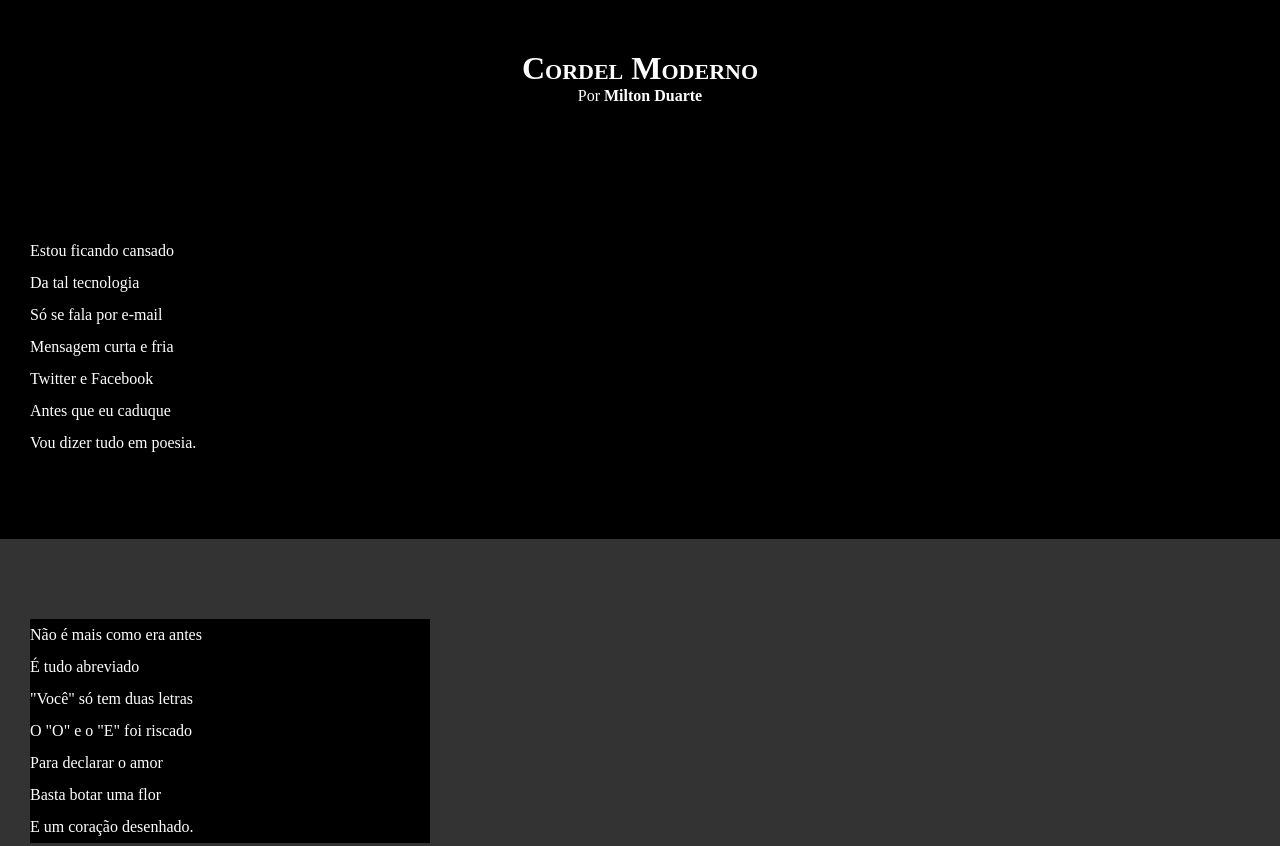
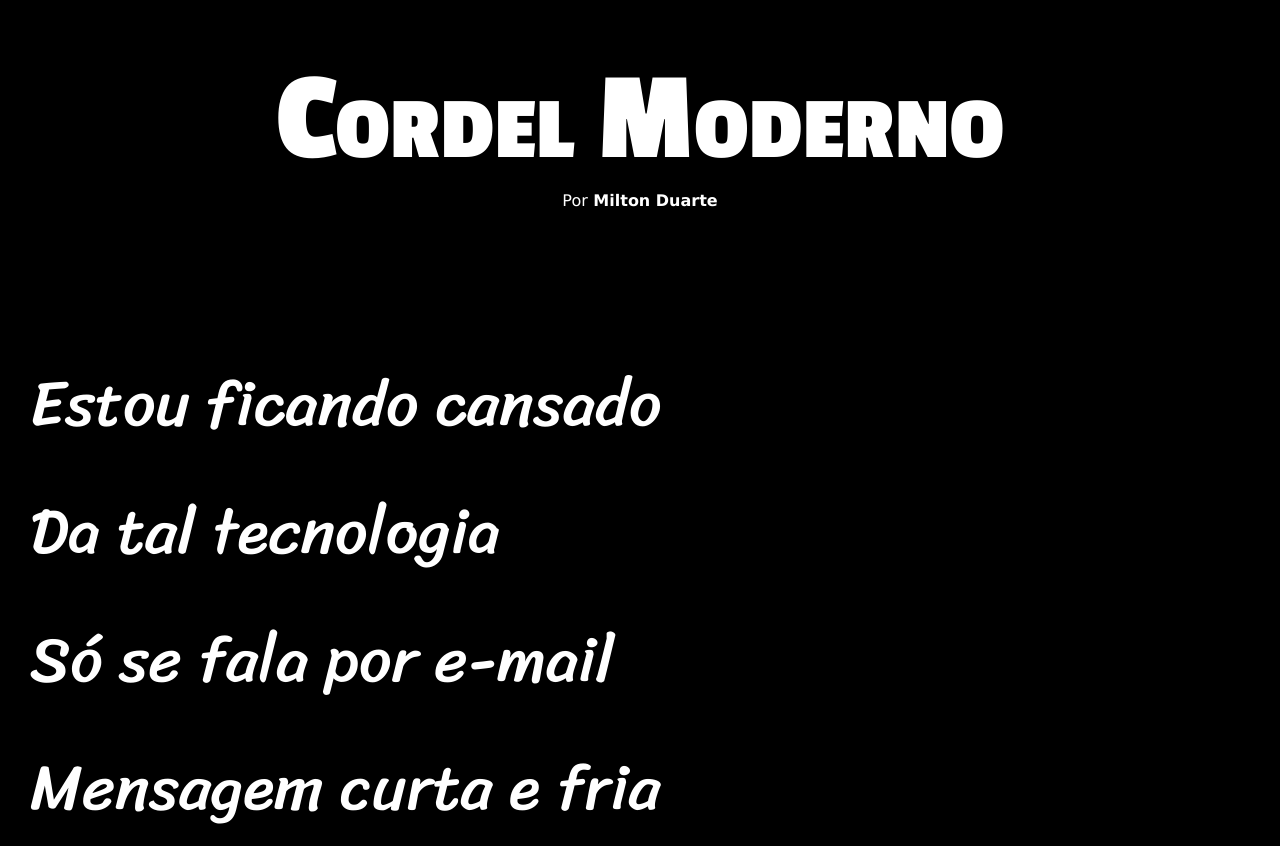
Before and after one commit to kadutec/html-css, a plain HTML site: page desafios/desafio012/index.html in a window 1280 px wide. Shown: the top 846 px of the page. Drawn offline with Linux system fonts and the light colour scheme.

Commit message:
atualização de estilos

```diff
--- a/desafios/desafio012/style.css
+++ b/desafios/desafio012/style.css
@@ -1,14 +1,26 @@
 @charset "UTF-8";
+
+@import url('https://fonts.googleapis.com/css2?family=Passion+One:wght@400;700;900&display=swap');
+
+@import url('https://fonts.googleapis.com/css2?family=Sriracha&display=swap');
+
+:root {
+  --font1: Verdana, Geneva, Tahoma, Sans-serif;
+  --fonte2: 'Passion One', cursive;
+  --fonte3: 'Sriracha', cursive;
+}
 
 * {
   margin: 0;
   padding: 0;
+  font-size: 1em;
 }
 
 html,
 body {
   min-height: 100vh;
   background-color: darkgray;
+  font-family: var(--font1);
 }
 
 header {
@@ -20,6 +32,8 @@ header {
 header > h1 {
   padding-top: 50px;
   font-variant: small-caps;
+  font-family: var(--fonte2);
+  font-size: 10vw;
 }
 
 header > p {
@@ -43,6 +57,8 @@ section {
   padding-bottom: 10vh;
   line-height: 2em;
   padding-left: 30px;
+  font-family: var(--fonte3);
+  font-size: 5vw;
 }
 
 section.normal {
@@ -57,7 +73,8 @@ section.imagem {
 
 section.imagem > p {
   background-color: black;
-  width: 400px;
+  padding: 5px;
+  display: inline-block;
 }
 
 footer {
```
